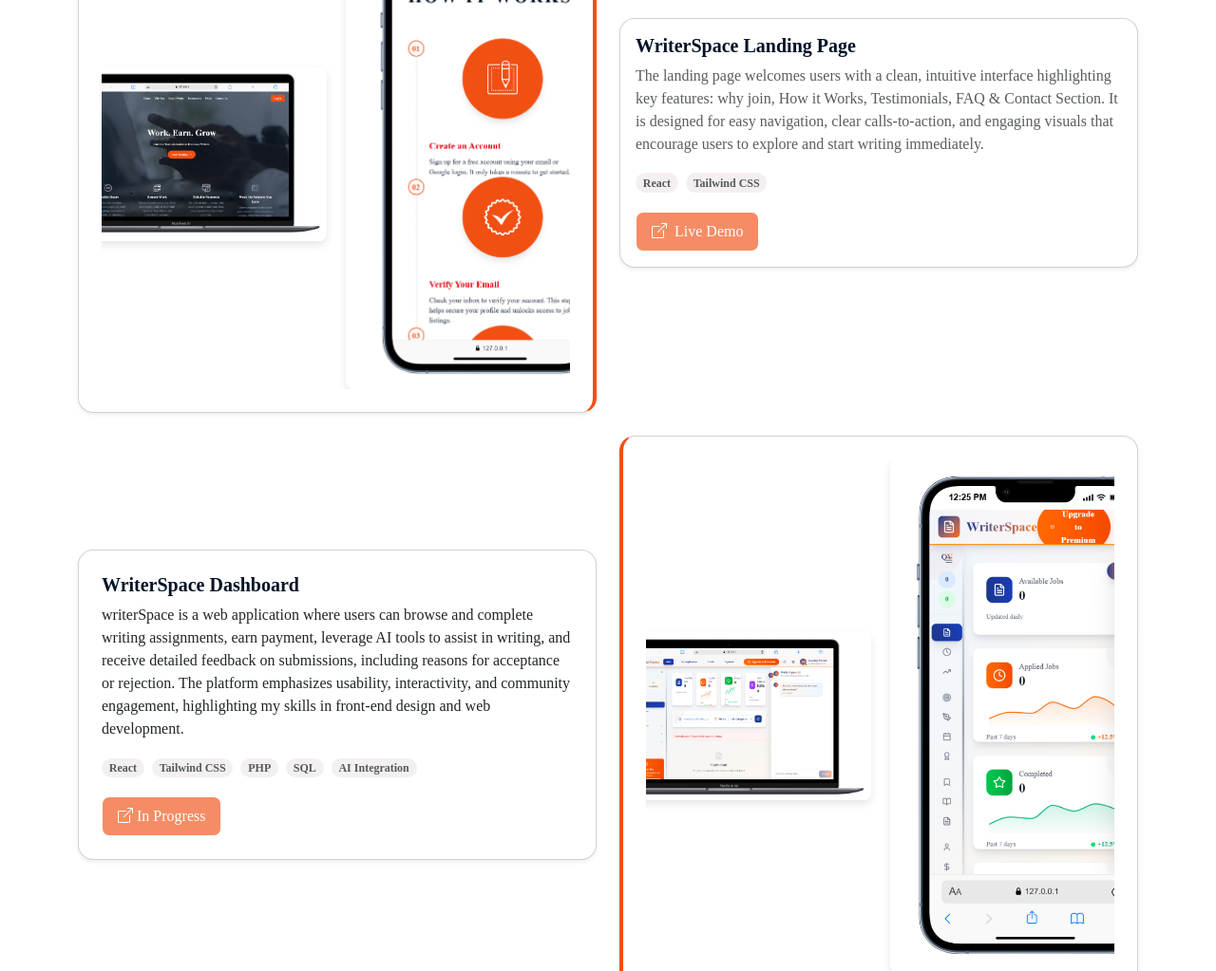
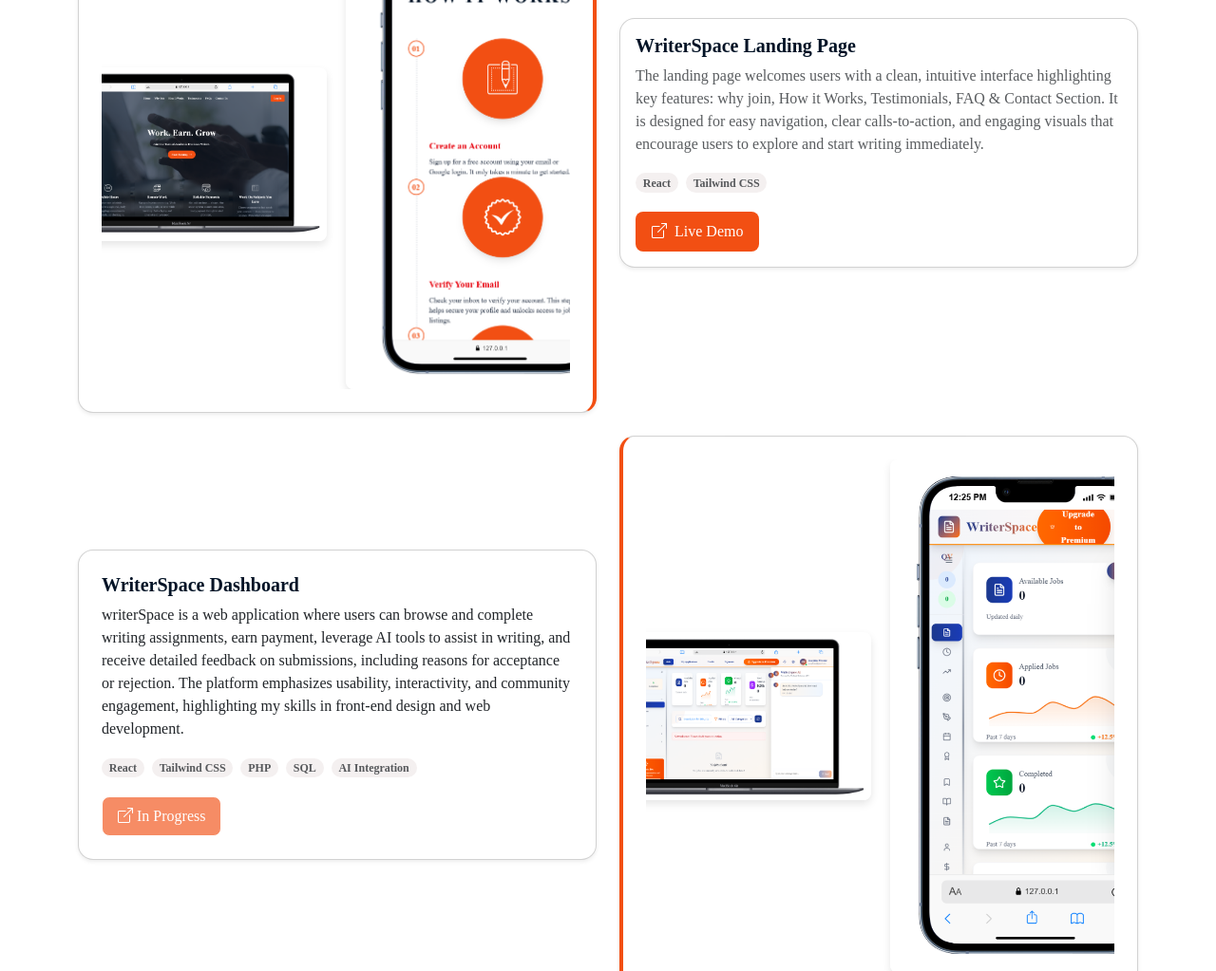
Before and after one commit to Josephinemwende/Josephine-Portfolio, a plain HTML site: page index.html in a window 1280 px wide. Shown: the part 3657-4680 px from the top of the page at 95% size. Drawn offline with nearby package versions, Linux system fonts and the light colour scheme.

Commit message:
landing page

```diff
--- a/index.html
+++ b/index.html
@@ -319,7 +319,7 @@
                                         <span class="badge me-1 mb-1 text-muted">React</span>
                                         <span class="badge me-1 mb-1 text-muted">Tailwind CSS</span>
                                     </div>
-                                    <a href="#" class="disabled  live-demo btn me-2"><i class="bi bi-box-arrow-up-right me-1"></i> Live Demo</a>
+                                    <a href="http://www.writerspace.co.ke/" class="live-demo btn me-2"><i class="bi bi-box-arrow-up-right me-1"></i> Live Demo</a>
                                 </div>
                             </div>
                         </div>
```
